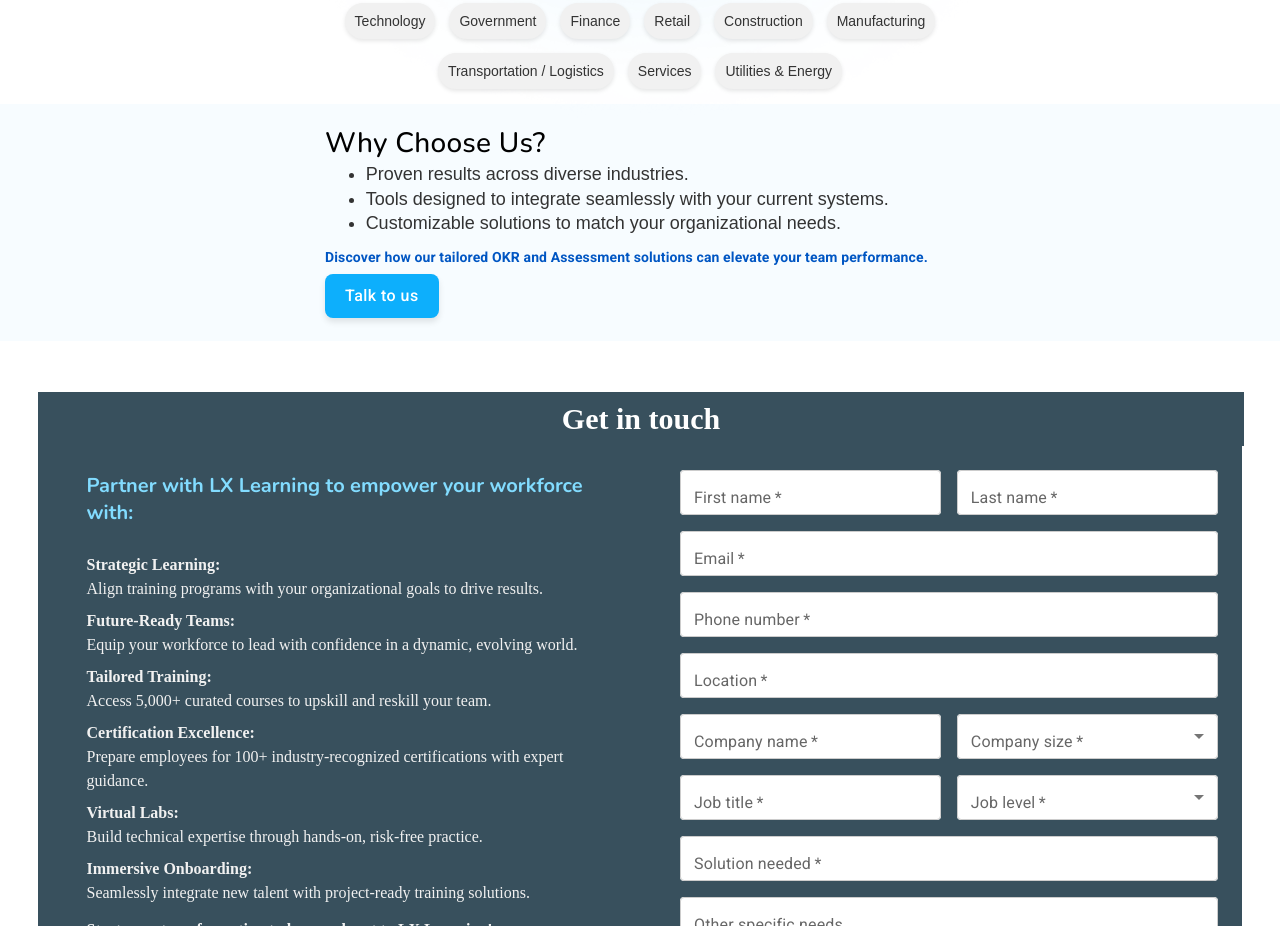
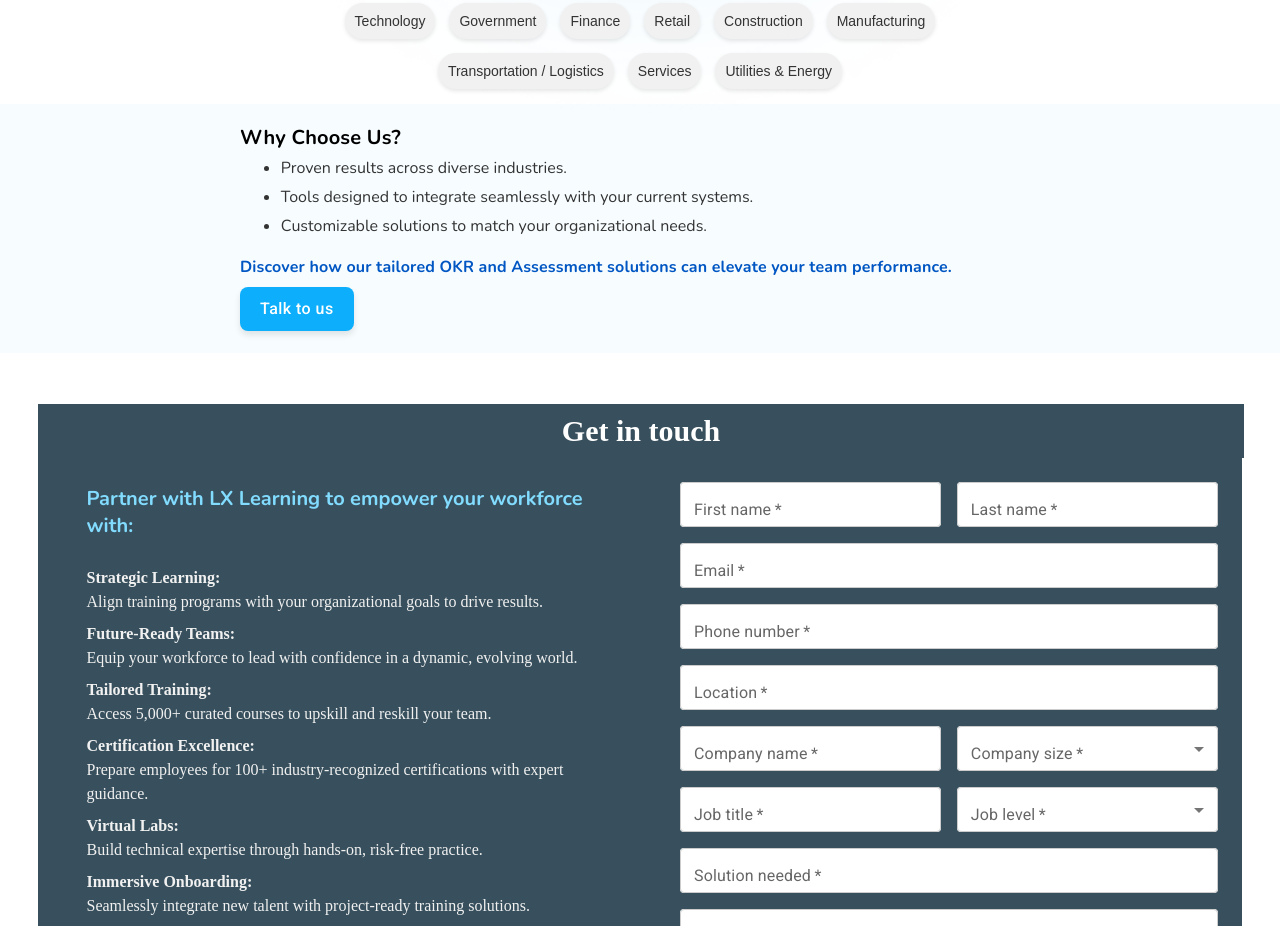
Before and after one commit to ArchithBilla/LX_Learning, a React (Create React App) app: page /human-capital-solutions in a window 1280 px wide. Shown: the part 2300-3226 px from the top of the page. Built offline with nearby package versions, Linux system fonts and the light colour scheme; a small style sheet from the web is missing.

Commit message:
Pagination completed

```diff
--- a/src/components/HumanCapitalSolutions.css
+++ b/src/components/HumanCapitalSolutions.css
@@ -140,14 +140,14 @@
     text-align: left;
     max-width: 800px;
     margin: 1% auto;
-    width: 50% !important;
+    width: 100% !important;
     }
 
   .section-heading {
-    font-size: 28px !important;
-    font-weight: 500 !important;
+    font-size: 20px !important;
     margin-bottom: 20px;
     font-family: "Nunito", sans-serif !important;
+    font-weight: 700 !important;
   }
 
   .benefits-list {
@@ -157,19 +157,23 @@
     justify-content:flex-start !important;
     margin :1% 0.1% !important;
     color: #333;
+    width: 1000px !important;
+
   }
 
   .benefits-list li {
-    font-size: 18px;
+    font-size: 16px !important;
+    font-family: "Nunito", sans-serif !important;
     margin-bottom: 10px;
-    line-height: 0.8;
+    line-height: 1.2;
   }
 
   .cta-text {
-    color: #0056c3;
-    font-size: 14px !important;
+    color: #0056C3;
+    font-family: "Nunito", sans-serif !important;
+    font-size: 16px !important;
     margin-bottom: 1% !important;
-    font-weight: bold !important;
+    font-weight: 700 !important;
   }
 
 
--- a/src/components/HumanCapitalSolutions.js
+++ b/src/components/HumanCapitalSolutions.js
@@ -59,6 +59,7 @@
 
       {/* Conditional Rendering for Section 4 */}
       {activeButton === "align" ? (
+        <>
         <Box className="image-section">
           <Box className="align-assess-img">
             <img
@@ -97,20 +98,6 @@
         </Box>
       </Box>
         </Box>
-
-      ) : (
-        <Box className="Empower-section">
-          <img
-              src={HumanCapitalSolutionsEmpower}
-              alt="Align & Assess"
-              className="Empower-section-image"
-            />
-        </Box>
-      )}
-
-
-
-      {/* Section 5 */}
          <Box className="why-choose-us-section">
          <Box className="content-box">
            <Typography variant="h4" className="section-heading">
@@ -142,6 +129,59 @@
          />
        </Box>
        </>
+
+      ) : (
+        <>
+        <Box className="Empower-section">
+          <img
+              src={HumanCapitalSolutionsEmpower}
+              alt="Align & Assess"
+              className="Empower-section-image"
+            />
+        </Box>
+        <Box className="why-choose-us-section">
+        <Box className="content-box">
+          <Typography variant="h4" className="section-heading">
+            Why Choose Us?
+          </Typography>
+          <ul className="benefits-list">
+            <li>
+              <strong>Holistic Development:</strong> Programs designed to empower employees at all levels, from entry-level talent to C-suite executives.
+            </li>
+            <li>
+              <strong>Tailored Approach:</strong> Customized interventions that address unique organizational and individual needs.
+            </li>
+            <li>
+              <strong>Strategic Growth:</strong> Alignment of development goals with business priorities for measurable outcomes.
+            </li>
+            <li>
+              <strong>Comprehensive Offerings:</strong> Leadership coaching, technical skill enhancement, and behavioral training all in one place.
+            </li>
+            <li>
+              <strong>Expert-Driven:</strong> Leverage insights from seasoned mentors and globally recognized certification programs.
+            </li>
+          </ul>
+          <Typography variant="body1" className="cta-text">
+            <span style={{ color: "#007FFF", cursor: "pointer" }}>
+              Empower your workforce today—start your journey with us!
+            </span>
+          </Typography>
+          <Box className="cta-button-container">
+            <Button variant="contained" className="cta-button" onClick={() => handleModalOpen()}>
+              Talk to us
+            </Button>
+          </Box>
+        </Box>
+        <ContactUs isOpen={isModalOpen} onClose={handleModalClose} selectedCard={null} />
+      </Box>
+</>
+      )}
+
+
+
+      {/* Section 5 */}
+
+    </>
   );
 }
 
--- a/src/components/InstructorLedTrainings.js
+++ b/src/components/InstructorLedTrainings.js
@@ -9,6 +9,7 @@
     Card,
     CardContent,
     CardActions,
+    Pagination
 } from "@mui/material";
 import InstructorLedTraining from "../assests/images/industryLedTraining.png";
 import { useLocation } from "react-router-dom";
@@ -30,6 +31,8 @@
     const [showCertifications, setShowCertifications] = useState(true);
     const [showTrainings, setShowTrainings] = useState(false);
     const [fullCourses, setFullCourses] = useState([])
+    const [currentPage, setCurrentPage] = useState(1); // For pagination
+    const itemsPerPage = 10; // Number of courses per page
 
     const location = useLocation(); // Access global search data
 
@@ -39,7 +42,8 @@
                 const response = await fetch("/courses.json");
                 const data = await response.json();
 
-                setFullCourses(data)
+                setFullCourses(data);
+
                 // Extract all unique categories
                 const uniqueCategories = new Set(
                     data.map((course) => course["Main - Category"])
@@ -47,45 +51,33 @@
                 const categoryArray = Array.from(uniqueCategories);
                 setCategories(categoryArray);
 
-                // If search data exists in location.state, use it
                 if (location.state && location.state.searchedData) {
                     const { searchedData, searchTerm } = location.state;
-
-                    // setCourses(searchedData); // Populate courses with filtered data
-                    setFilteredCourses(searchedData); // Show filtered courses
-                    setSearchValue(searchTerm); // Reflect search term in local search bar
-
-                    // Update categories to highlight based on search data
-                    // const searchedCategories = new Set(
-                    //     searchedData.map((course) => course["Main - Category"])
-                    // );
-                    // setSelectedCategories(Array.from(searchedCategories)); // Highlight relevant categories
-
-                    // Update partners for filtered courses
+                    setFilteredCourses(searchedData);
+                    setSearchValue(searchTerm);
                     const filteredPartners = Array.from(
                         new Set(searchedData.map((course) => course.Partner))
                     );
                     setAvailablePartners(filteredPartners);
                 } else {
-                    // Otherwise, set courses to all data
-                    // setCourses(data);
-
                     if (categoryArray.length > 0) {
-                        // Automatically select the first category
                         const firstCategory = categoryArray[0];
-                        setSelectedCategories([firstCategory]); // Set the first category as selected
+                        setSelectedCategories([firstCategory]);
                         const filtered = data.filter(
                             (course) => course["Main - Category"] === firstCategory
                         );
-                        setFilteredCourses(filtered); // Filter the courses for the first category
+                        setFilteredCourses(filtered);
                         const partners = Array.from(
                             new Set(filtered.map((course) => course.Partner))
                         );
-                        setAvailablePartners(partners); // Update available partners
+                        setAvailablePartners(partners);
                     } else {
                         setFilteredCourses(data);
                     }
                 }
+
+                // Automatically set current page to 1 if there is only one page of results
+
             } catch (error) {
                 console.error("Error fetching courses data:", error);
             }
@@ -112,6 +104,11 @@
             const filtered = fullCourses.filter((course) =>
                 updatedCategories.includes(course["Main - Category"])
             );
+            const totalPages = Math.ceil(filtered.length / itemsPerPage);
+            console.log(totalPages)
+            if (totalPages === 1) {
+                setCurrentPage(1);
+            }
             setFilteredCourses(filtered);
             setAvailablePartners(
                 Array.from(new Set(filtered.map((course) => course.Partner)))
@@ -180,6 +177,10 @@
         if (!showTrainings && course.Objective !== "Certification") return false;
         return true;
     });
+
+    const startIndex = (currentPage - 1) * itemsPerPage;
+    const endIndex = startIndex + itemsPerPage;
+    const paginatedCourses = displayedCourses.slice(startIndex, endIndex);
 
 
     return (
@@ -308,7 +309,7 @@
                         {displayedCourses.length} Results found
                     </Typography>
                     <Box className="courses-grid">
-                        {displayedCourses.map((course, index) => (
+                        {paginatedCourses.map((course, index) => (
                             <Card key={index} className="course-card">
                                 <CardContent>
                                     {/* Partner Logo */}
@@ -365,13 +366,22 @@
                                     >
                                         Contact us
                                     </Button>
-
                                 </CardActions>
                             </Card>
                         ))}
+
                     </Box>
                 </Box>
+
+
             </Box>
+            <Pagination
+                    count={Math.ceil(displayedCourses.length / itemsPerPage)}
+                    page={currentPage}
+                    onChange={(event, value) => setCurrentPage(value)}
+                    color="primary"
+                    sx={{ display: "flex", justifyContent: "center", marginTop: "20px" }}
+                />
             <ContactUsModal
                 isOpen={isModalOpen}
                 onClose={() => setIsModalOpen(false)} // Close the modal
```
Lines whose indentation alone changed are shown as unchanged.
